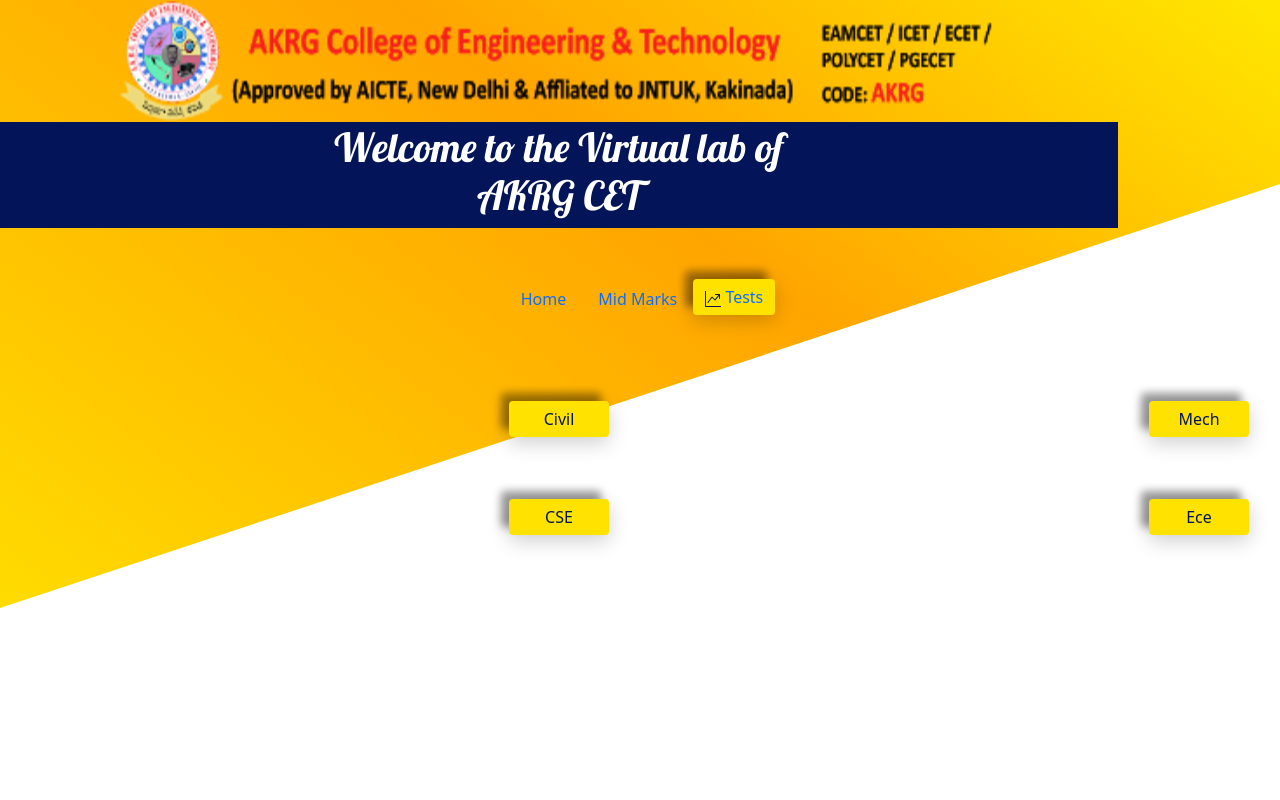
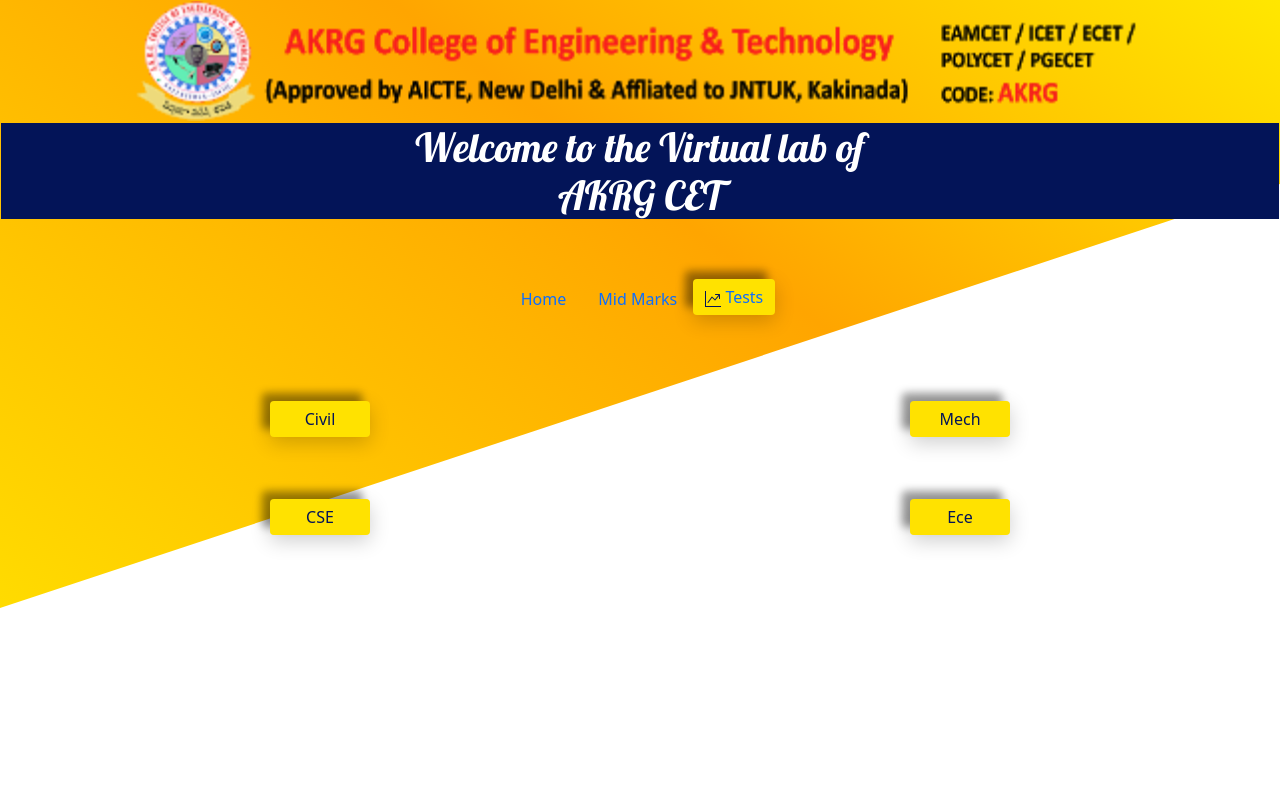
Before and after one commit to sudeepdeep/akrgvlcp1, a Flask app: page /test1 in a window 1280 px wide. Run offline with Flask 2, Linux system fonts and the light colour scheme; some libraries are stand-ins or nearby versions.

Commit message:
Update test1.html

```diff
--- a/templates/test1.html
+++ b/templates/test1.html
@@ -35,13 +35,13 @@ background: linear-gradient(217deg, rgba(255,231,0,1) 0%, rgba(255,165,0,1) 38%,
 	<body><div id = "bg"></div>
 <table width="100%" >
 	<tr>
-		<td align="center" width="100%">
+		<td align="center" width="100%" colspan = "2">
 			<div class = "logo">
 			<img src = "{{url_for('static',filename = 'images/unnamed.png')}}"></div>
 		</td>
 	</tr>
 	<tr>
-		<td align="center" width="100%" style="background-color: #031458;">
+		<td align="center" width="100%"  colspan = "2">
 			<div class = "heading">
 			<h1>Welcome to the Virtual lab of <br>AKRG CET</h1></div>
 		</td>
@@ -79,17 +79,16 @@ background: linear-gradient(217deg, rgba(255,231,0,1) 0%, rgba(255,165,0,1) 38%,
 		</td>
 	</tr>
 	<tr><td width="50%" align = "center">
-		<div class="nav justify-content-center">
-<button type="button" class="btn btn-primary" style="width: 100px;margin: 30px;box-shadow: -8px -8px 8px 0 rgba(0, 0, 0, 0.4), 0 6px 20px 0 rgba(0, 0, 0, 0.19); border: 0px solid black; background-color: #FFE200; color: #031458; "onclick="document.location='/test1'">Civil</button></div></td>
+<button type="button" class="btn btn-primary" style="width: 100px;margin: 30px;box-shadow: -8px -8px 8px 0 rgba(0, 0, 0, 0.4), 0 6px 20px 0 rgba(0, 0, 0, 0.19); border: 0px solid black; background-color: #FFE200; color: #031458; "onclick="document.location='/test1'">Civil</button></td>
 <td width="50%"  align = "center">
-		<div class="nav justify-content-center">
-<button type="button" class="btn btn-primary" style="width: 100px;margin: 30px;box-shadow: -8px -8px 8px 0 rgba(0, 0, 0, 0.4), 0 6px 20px 0 rgba(0, 0, 0, 0.19); border: 0px solid black; background-color: #FFE200; color: #031458; "onclick="document.location='/test1'">Mech</button></div></td></tr>
+
+<button type="button" class="btn btn-primary" style="width: 100px;margin: 30px;box-shadow: -8px -8px 8px 0 rgba(0, 0, 0, 0.4), 0 6px 20px 0 rgba(0, 0, 0, 0.19); border: 0px solid black; background-color: #FFE200; color: #031458; "onclick="document.location='/test1'">Mech</button></td></tr>
 	<tr><td width="50%" align = "center">
-		<div class="nav justify-content-center">
-<button type="button" class="btn btn-primary" style="width: 100px;margin: 30px;box-shadow: -8px -8px 8px 0 rgba(0, 0, 0, 0.4), 0 6px 20px 0 rgba(0, 0, 0, 0.19); border: 0px solid black; background-color: #FFE200; color: #031458; "onclick="document.location='/sub'">CSE</button></div></td>
+
+<button type="button" class="btn btn-primary" style="width: 100px;margin: 30px;box-shadow: -8px -8px 8px 0 rgba(0, 0, 0, 0.4), 0 6px 20px 0 rgba(0, 0, 0, 0.19); border: 0px solid black; background-color: #FFE200; color: #031458; "onclick="document.location='/sub'">CSE</button></td>
 <td width="50%" align = "center">
-		<div class="nav justify-content-center">
-<button type="button" class="btn btn-primary" style="width: 100px;margin: 30px;box-shadow: -8px -8px 8px 0 rgba(0, 0, 0, 0.4), 0 6px 20px 0 rgba(0, 0, 0, 0.19); border: 0px solid black; background-color: #FFE200; color: #031458; "onclick="document.location='/test1'">Ece</button></div></td></tr>
+
+<button type="button" class="btn btn-primary" style="width: 100px;margin: 30px;box-shadow: -8px -8px 8px 0 rgba(0, 0, 0, 0.4), 0 6px 20px 0 rgba(0, 0, 0, 0.19); border: 0px solid black; background-color: #FFE200; color: #031458; "onclick="document.location='/test1'">Ece</button></td></tr>
 </table>
 </body>
 </html>
```
